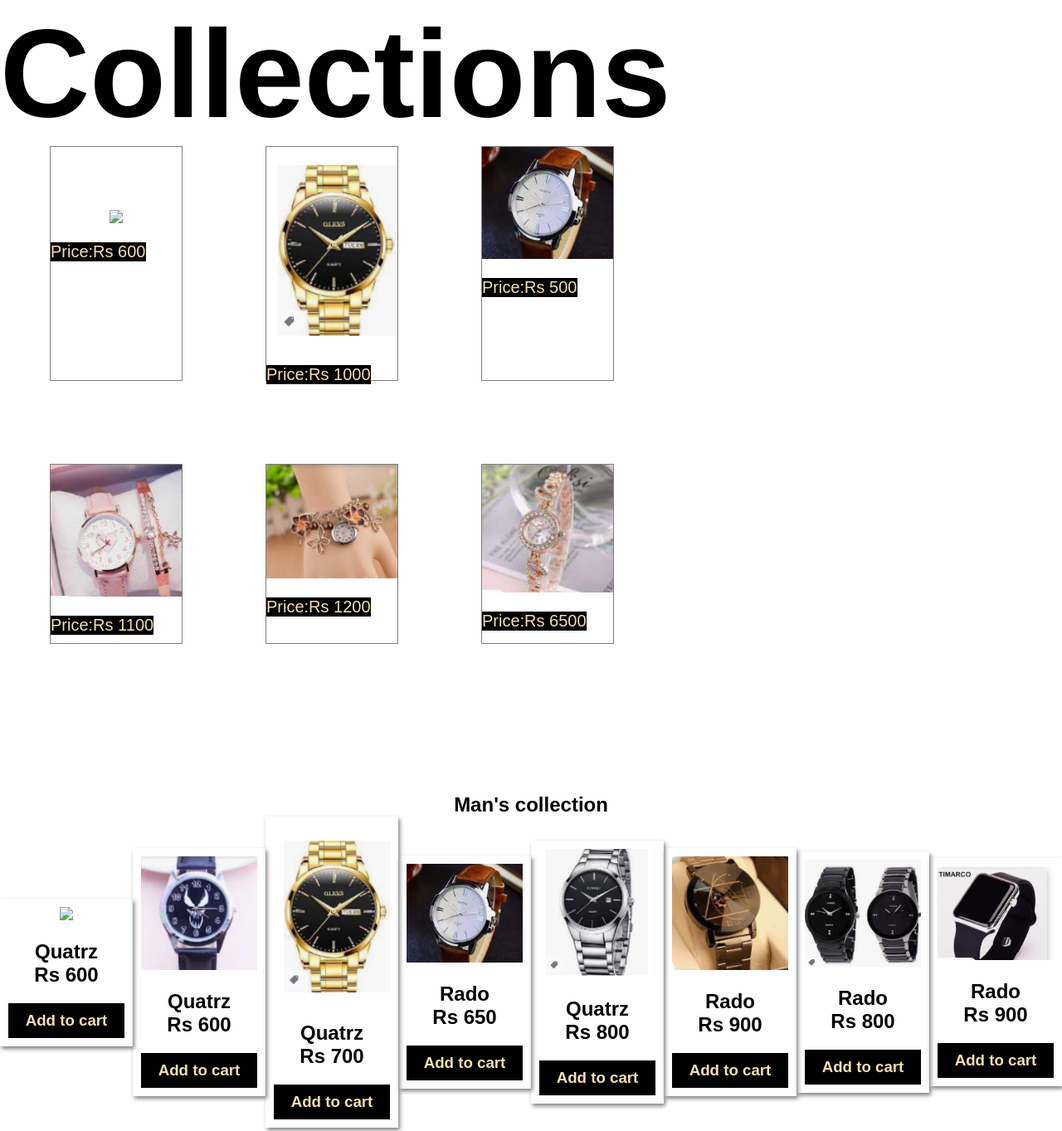
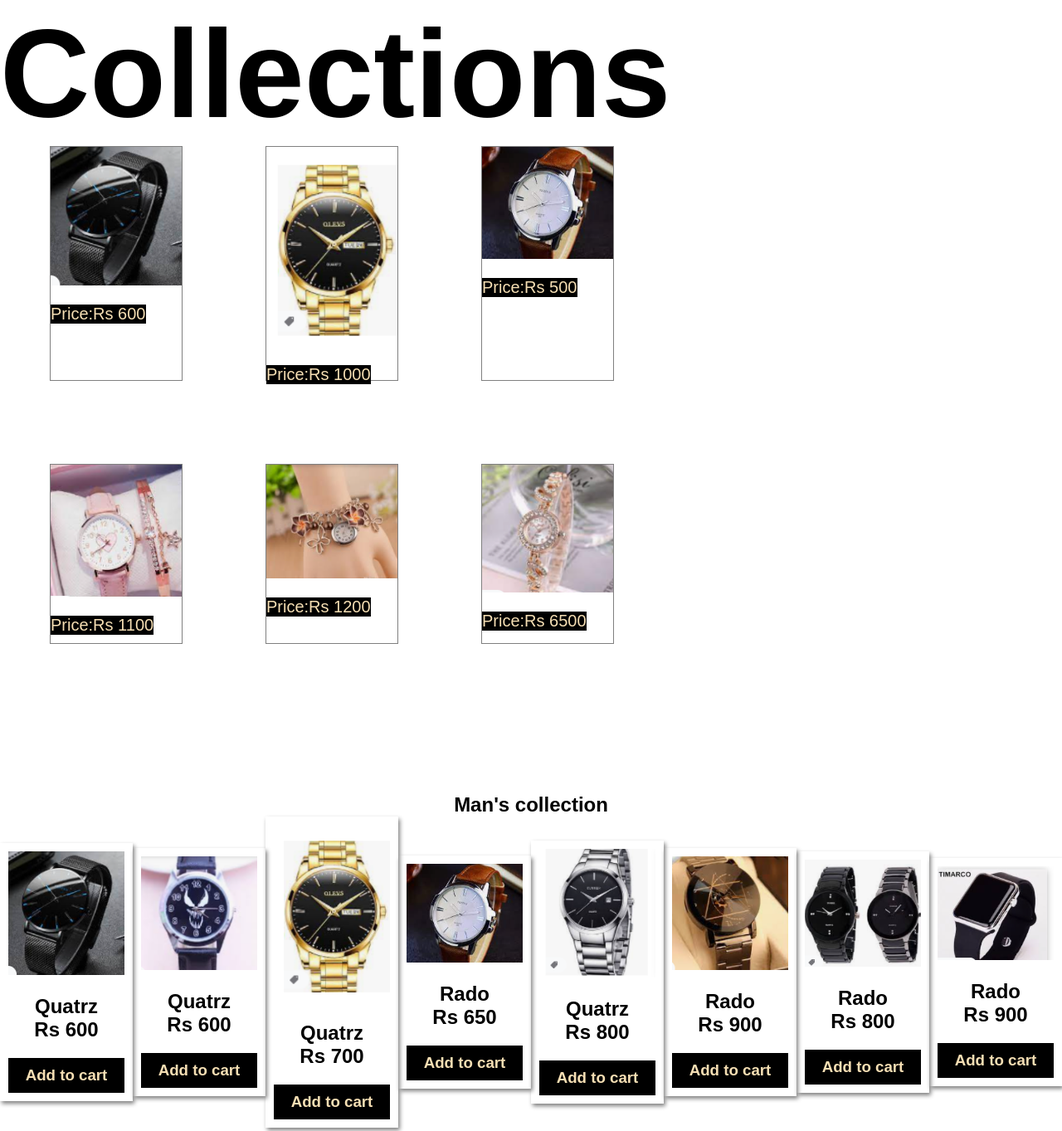
Before and after one commit to asmitashrestha/E-Shop, a plain HTML site: page index.html in a window 1280 px wide. Shown: the part 897-2260 px from the top of the page at 83% size. Drawn offline with Linux system fonts and the light colour scheme; files whose address does not match are found by name.

Commit message:
Update index.html

```diff
--- a/index.html
+++ b/index.html
@@ -38,7 +38,7 @@
         <h1>Collections</h1>
         <div class ="collect">
         <div class ="i1">
-            <img src ="m1.png">
+            <img src ="images/m1.png">
             <div class ="price">Price:Rs 600</div>
         </div>
         <div>
@@ -67,7 +67,7 @@
         <h2>Man's collection</h2>
         <div class ="mans">
             <div class ="mans-stores">
-                <img src ="m1.png">
+                <img src ="images/m1.png">
                     <h2>Quatrz<br>Rs 600</h2>
                     <h3>Add to cart</h3>
             </div>
```
